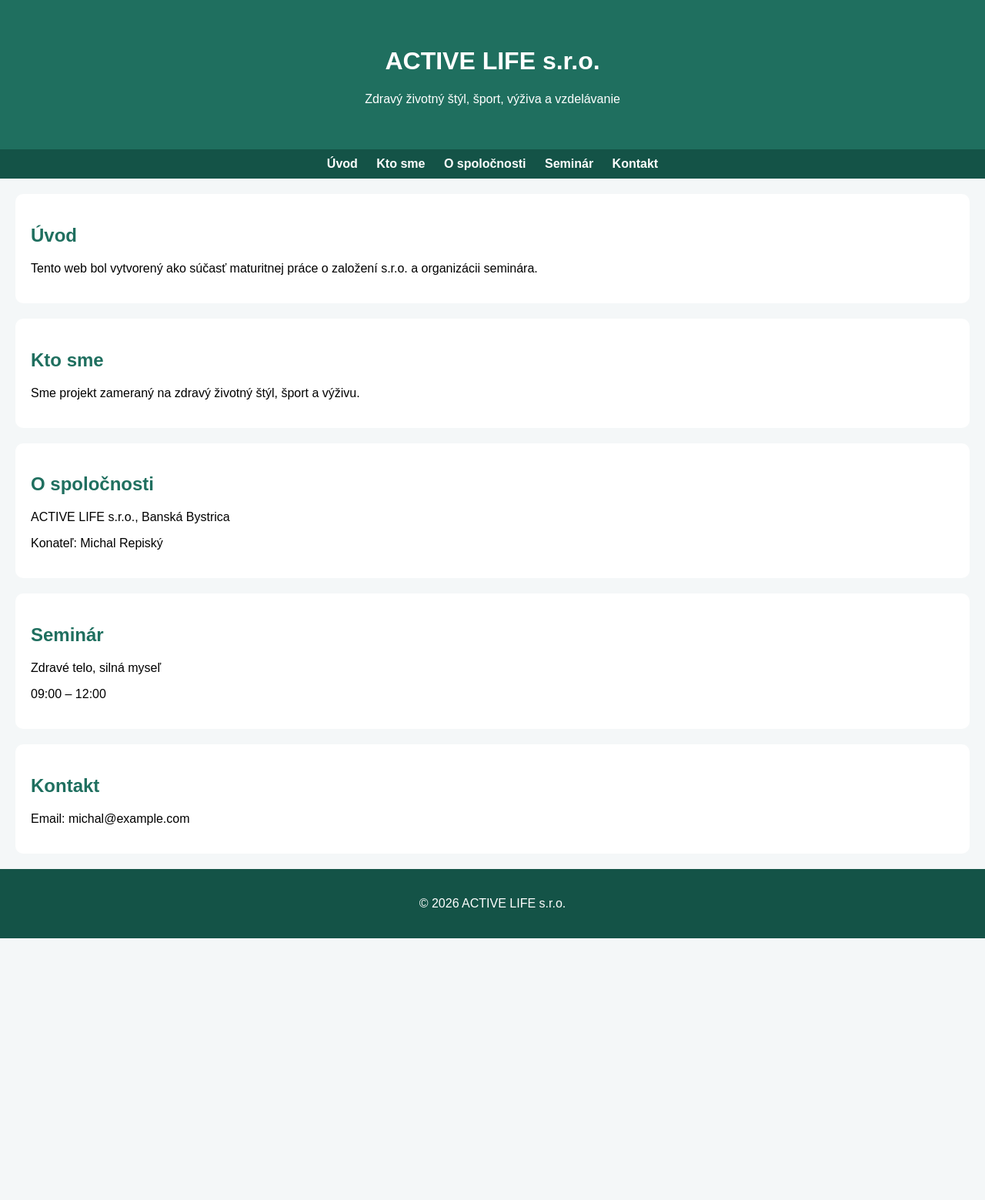
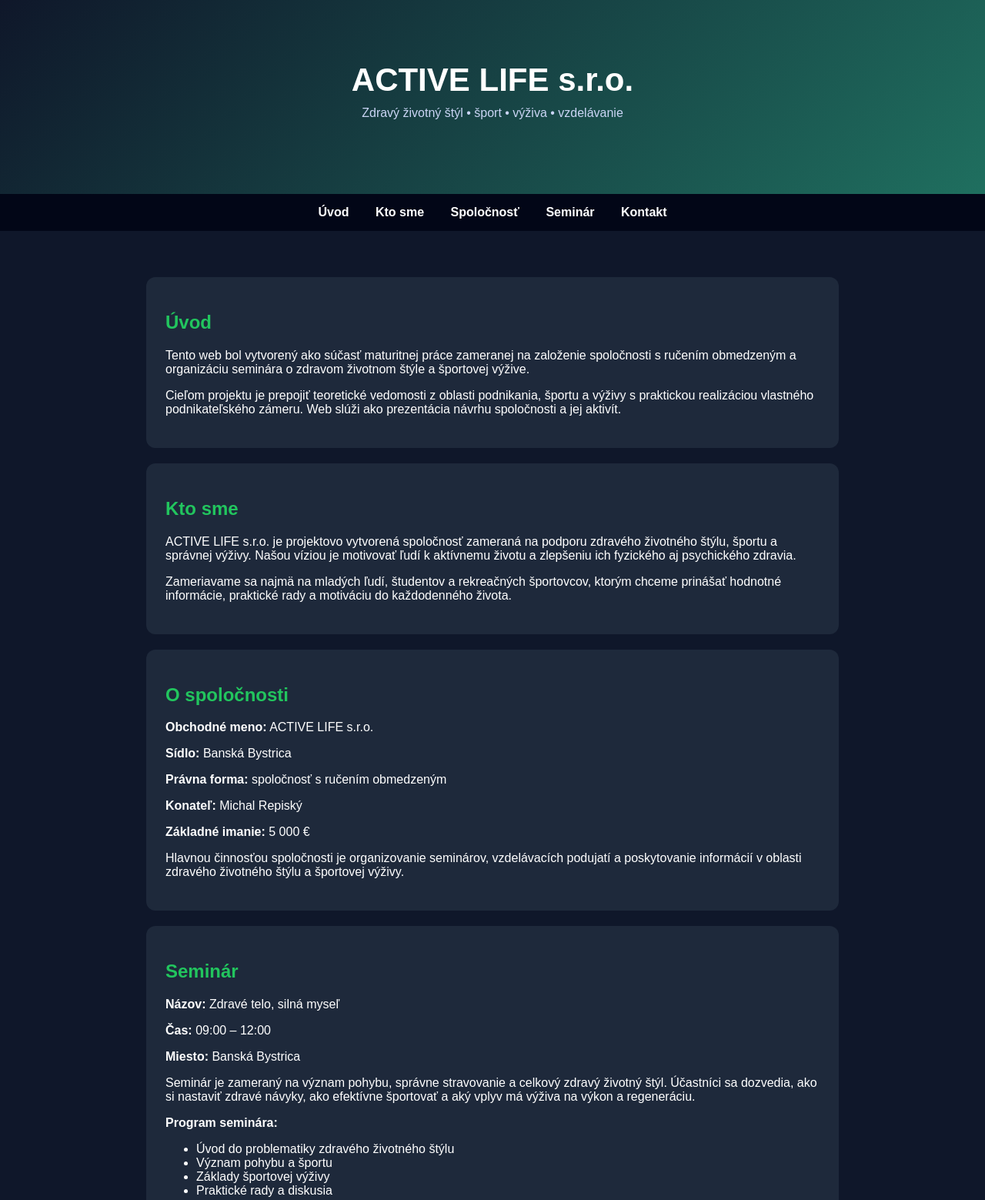
Before and after one commit to TommyAngelo/active-life-web, a plain HTML site: page index.html in a window 1280 px wide. Shown: the top 1559 px of the page at 77% size. Before the commit the page ends 1219 px from the top, so only its background shows below. Drawn offline with Linux system fonts and the light colour scheme.

Commit message:
Update index.html

```diff
--- a/index.html
+++ b/index.html
@@ -1,63 +1,139 @@
 <!DOCTYPE html>
 <html lang="sk">
 <head>
-  <meta charset="UTF-8" />
-  <meta name="viewport" content="width=device-width, initial-scale=1.0" />
+<meta charset="UTF-8">
+<meta name="viewport" content="width=device-width, initial-scale=1.0">
 <title>ACTIVE LIFE s.r.o.</title>
+
 <style>
-    body {font-family: Arial; margin:0; background:#f4f7f8;}
-    header {background:#1f6f5f; color:white; padding:40px; text-align:center;}
-    nav {background:#145347; text-align:center; padding:10px;}
-    nav a {color:white; margin:0 10px; text-decoration:none; font-weight:bold;}
-    section {background:white; margin:20px; padding:20px; border-radius:10px;}
-    h2 {color:#1f6f5f;}
-    footer {text-align:center; padding:20px; background:#145347; color:white;}
+body {
+  margin:0;
+  font-family: Arial, sans-serif;
+  background: #0f172a;
+  color: white;
+}
+
+header {
+  padding: 80px 20px;
+  text-align: center;
+  background: linear-gradient(135deg,#0f172a,#1f6f5f);
+}
+
+header h1 {
+  font-size: 42px;
+  margin: 0;
+}
+
+header p {
+  margin-top:10px;
+  color:#cbd5f5;
+}
+
+nav {
+  text-align:center;
+  padding:15px;
+  background:#020617;
+}
+
+nav a {
+  color:white;
+  margin:0 15px;
+  text-decoration:none;
+  font-weight:bold;
+}
+
+.container {
+  max-width:900px;
+  margin:40px auto;
+  padding:20px;
+}
+
+.card {
+  background:#1e293b;
+  padding:25px;
+  margin-bottom:20px;
+  border-radius:12px;
+}
+
+h2 {
+  color:#22c55e;
+}
+
+footer {
+  text-align:center;
+  padding:20px;
+  background:#020617;
+}
 </style>
+
 </head>
 <body>
 
 <header>
 <h1>ACTIVE LIFE s.r.o.</h1>
-  <p>Zdravý životný štýl, šport, výživa a vzdelávanie</p>
+<p>Zdravý životný štýl • šport • výživa • vzdelávanie</p>
 </header>
 
 <nav>
-  <a href="#uvod">Úvod</a>
-  <a href="#onas">Kto sme</a>
-  <a href="#firma">O spoločnosti</a>
-  <a href="#seminar">Seminár</a>
-  <a href="#kontakt">Kontakt</a>
+<a href="#">Úvod</a>
+<a href="#">Kto sme</a>
+<a href="#">Spoločnosť</a>
+<a href="#">Seminár</a>
+<a href="#">Kontakt</a>
 </nav>
 
-<section id="uvod">
+<div class="container">
+
+<div class="card">
 <h2>Úvod</h2>
-  <p>Tento web bol vytvorený ako súčasť maturitnej práce o založení s.r.o. a organizácii seminára.</p>
-</section>
+<p>Tento web bol vytvorený ako súčasť maturitnej práce zameranej na založenie spoločnosti s ručením obmedzeným a organizáciu seminára o zdravom životnom štýle a športovej výžive.</p>
+<p>Cieľom projektu je prepojiť teoretické vedomosti z oblasti podnikania, športu a výživy s praktickou realizáciou vlastného podnikateľského zámeru. Web slúži ako prezentácia návrhu spoločnosti a jej aktivít.</p>
+</div>
 
-<section id="onas">
+<div class="card">
 <h2>Kto sme</h2>
-  <p>Sme projekt zameraný na zdravý životný štýl, šport a výživu.</p>
-</section>
+<p>ACTIVE LIFE s.r.o. je projektovo vytvorená spoločnosť zameraná na podporu zdravého životného štýlu, športu a správnej výživy. Našou víziou je motivovať ľudí k aktívnemu životu a zlepšeniu ich fyzického aj psychického zdravia.</p>
+<p>Zameriavame sa najmä na mladých ľudí, študentov a rekreačných športovcov, ktorým chceme prinášať hodnotné informácie, praktické rady a motiváciu do každodenného života.</p>
+</div>
 
-<section id="firma">
+<div class="card">
 <h2>O spoločnosti</h2>
-  <p>ACTIVE LIFE s.r.o., Banská Bystrica</p>
-  <p>Konateľ: Michal Repiský</p>
-</section>
+<p><strong>Obchodné meno:</strong> ACTIVE LIFE s.r.o.</p>
+<p><strong>Sídlo:</strong> Banská Bystrica</p>
+<p><strong>Právna forma:</strong> spoločnosť s ručením obmedzeným</p>
+<p><strong>Konateľ:</strong> Michal Repiský</p>
+<p><strong>Základné imanie:</strong> 5 000 €</p>
+<p>Hlavnou činnosťou spoločnosti je organizovanie seminárov, vzdelávacích podujatí a poskytovanie informácií v oblasti zdravého životného štýlu a športovej výživy.</p>
+</div>
 
-<section id="seminar">
+<div class="card">
 <h2>Seminár</h2>
-  <p>Zdravé telo, silná myseľ</p>
-  <p>09:00 – 12:00</p>
-</section>
+<p><strong>Názov:</strong> Zdravé telo, silná myseľ</p>
+<p><strong>Čas:</strong> 09:00 – 12:00</p>
+<p><strong>Miesto:</strong> Banská Bystrica</p>
+<p>Seminár je zameraný na význam pohybu, správne stravovanie a celkový zdravý životný štýl. Účastníci sa dozvedia, ako si nastaviť zdravé návyky, ako efektívne športovať a aký vplyv má výživa na výkon a regeneráciu.</p>
 
-<section id="kontakt">
+<p><strong>Program seminára:</strong></p>
+<ul>
+<li>Úvod do problematiky zdravého životného štýlu</li>
+<li>Význam pohybu a športu</li>
+<li>Základy športovej výživy</li>
+<li>Praktické rady a diskusia</li>
+</ul>
+</div>
+
+<div class="card">
 <h2>Kontakt</h2>
-  <p>Email: michal@example.com</p>
-</section>
+<p><strong>Meno:</strong> Michal Repiský</p>
+<p><strong>Email:</strong> michal@example.com</p>
+<p><strong>Telefón:</strong> +421 900 000 000</p>
+<p>V prípade záujmu o viac informácií nás neváhajte kontaktovať.</p>
+</div>
+
+</div>
 
 <footer>
-  <p>&copy; 2026 ACTIVE LIFE s.r.o.</p>
+<p>© 2026 ACTIVE LIFE s.r.o. | Školský projekt</p>
 </footer>
 
 </body>
```
Lines whose indentation alone changed are shown as unchanged.
